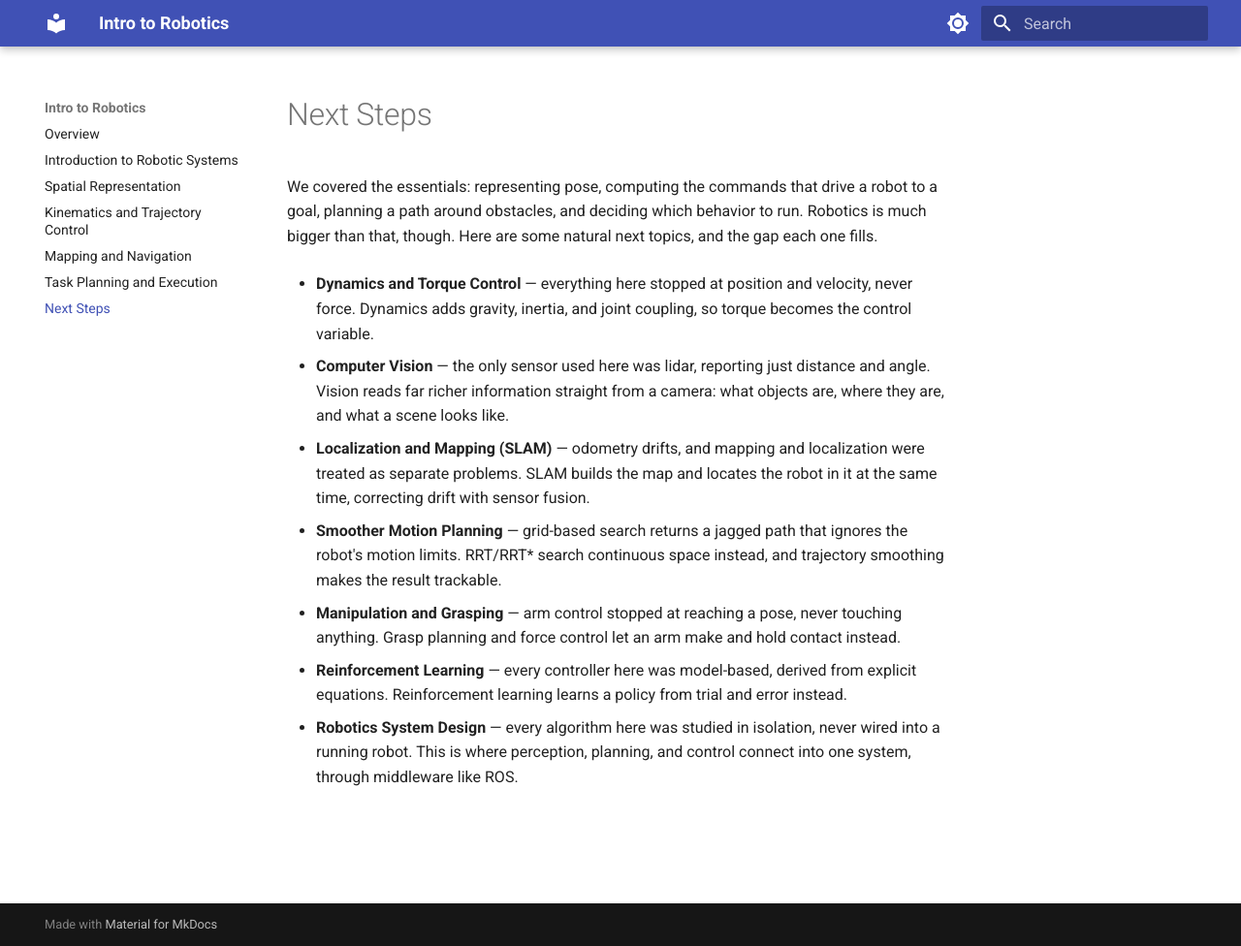
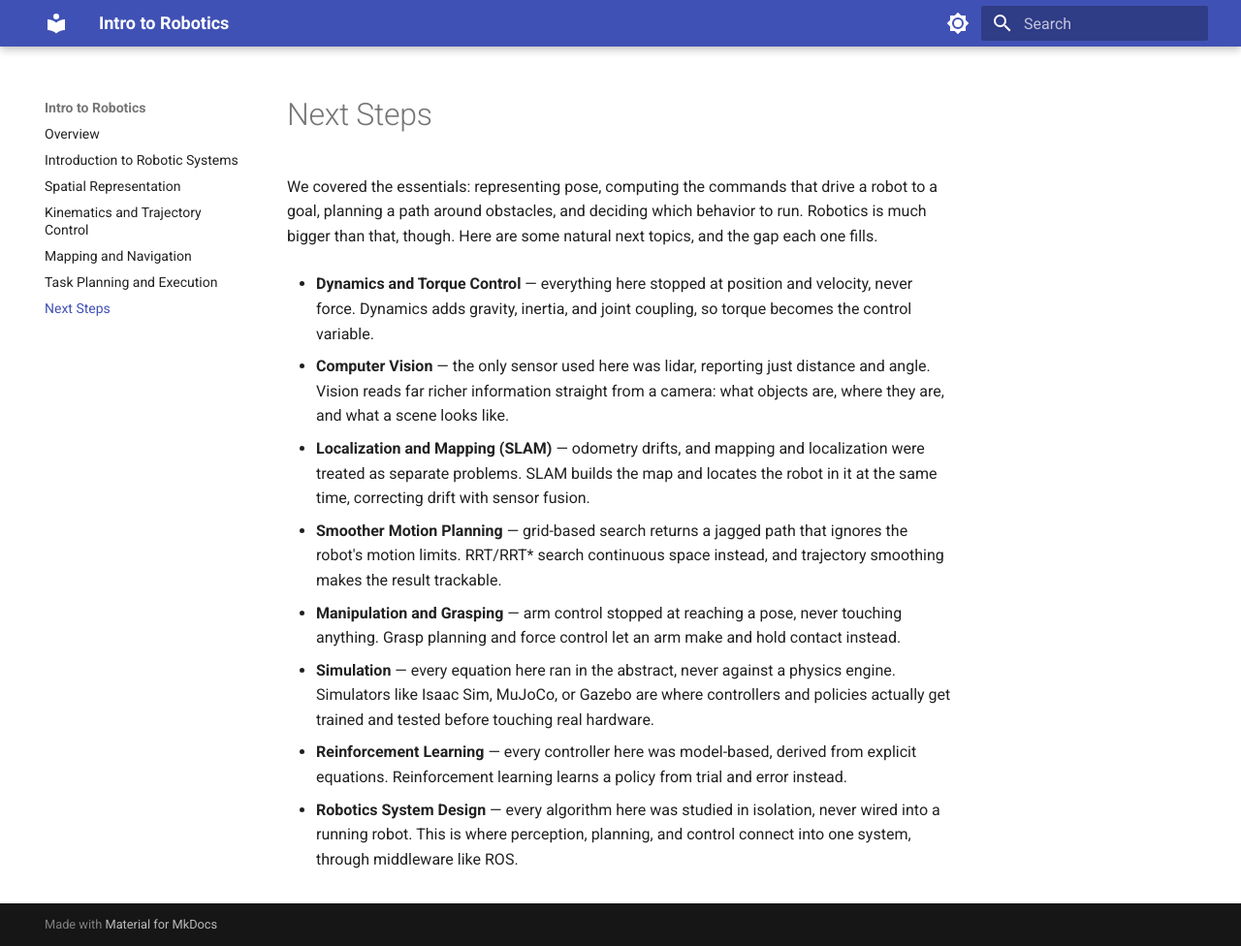
Before and after one commit to Kooroshoo/intro-to-robotics, an MkDocs documentation site: the page built from docs/06-next-steps.md, in a window 1280 px wide and 976 px high. Shown: the whole window at 97% size. Built offline with MkDocs 1.6.1 and Material for MkDocs 9.7.7, drawn with Linux system fonts in a browser that asks for light colours.

Commit message:
Update 06-next-steps.md

```diff
--- a/docs/06-next-steps.md
+++ b/docs/06-next-steps.md
@@ -12,6 +12,8 @@ We covered the essentials: representing pose, computing the commands that drive
 
 - **Manipulation and Grasping** — arm control stopped at reaching a pose, never touching anything. Grasp planning and force control let an arm make and hold contact instead.
 
+- **Simulation** — every equation here ran in the abstract, never against a physics engine. Simulators like Isaac Sim, MuJoCo, or Gazebo are where controllers and policies actually get trained and tested before touching real hardware.
+
 - **Reinforcement Learning** — every controller here was model-based, derived from explicit equations. Reinforcement learning learns a policy from trial and error instead.
 
 - **Robotics System Design** — every algorithm here was studied in isolation, never wired into a running robot. This is where perception, planning, and control connect into one system, through middleware like ROS.
```
